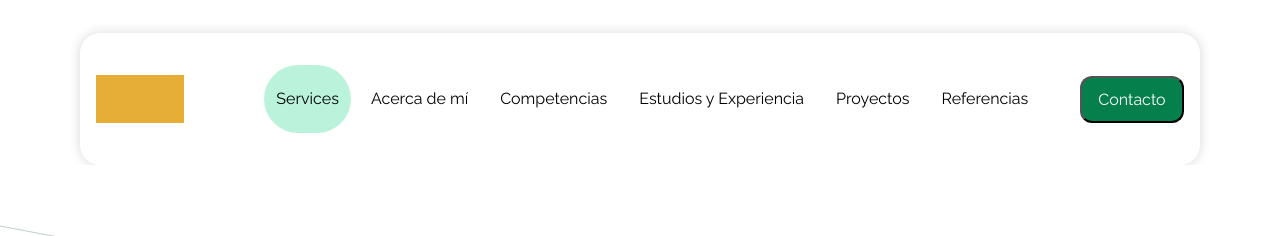
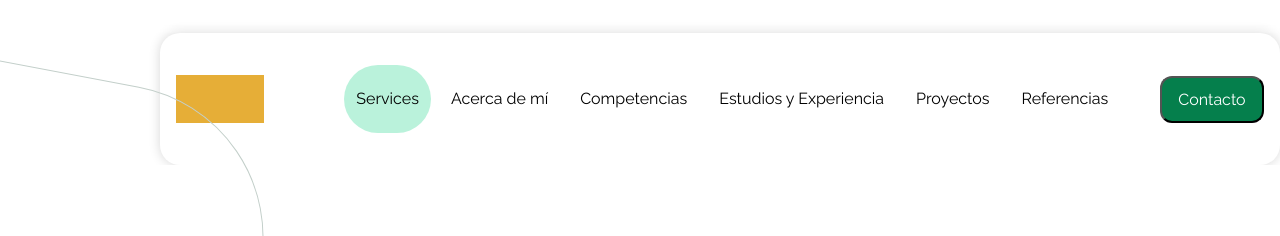
Before and after one commit to jeannettearias/AntoPortfolio, a React (Vite) app: page / in a window 1280 px wide. Shown: the top 236 px of the page. Built offline with nearby package versions, Linux system fonts and the light colour scheme.

Commit message:
fix the width of header and align the body and header sections

```diff
--- a/src/components/App.jsx
+++ b/src/components/App.jsx
@@ -7,15 +7,16 @@ function App() {
 
 
   return (
-    <section className="Home">
-      <Header />
+    <>
+      <section className="Home">
+        <Header />
 
-      <main className="body">
+      </section>
+      <section className="body">
         <Landing />
 
-      </main>
-
-    </section>
+      </section>
+    </>
   )
 }
 
--- a/src/components/layout/Header.jsx
+++ b/src/components/layout/Header.jsx
@@ -9,8 +9,8 @@ function Header() {
 
     return (
         <>
+            <section className="background"></section>
             <section className='section-head'>
-                <div className="background"></div>
                 <nav className="head">
                     <div className="logo"></div>
                     <ul className="nav">
@@ -36,6 +36,7 @@ function Header() {
                     <button className='btn-contact'>Contacto</button>
                 </nav>
             </section>
+
         </>
     );
 }
--- a/src/styles/App.scss
+++ b/src/styles/App.scss
@@ -24,8 +24,7 @@ main {
 
 .body {
   display: flex;
-  max-width: 1440px;
+  width: 1440px;
   flex-direction: column;
-  position: absolute;
   align-items: flex-start;
 }
--- a/src/styles/_header.scss
+++ b/src/styles/_header.scss
@@ -2,7 +2,8 @@
   display: flex;
   flex-direction: column;
   align-items: center;
-  gap: -56px;
+  width: 1440px;
+  gap: 56px;
 }
 
 .background {
```
